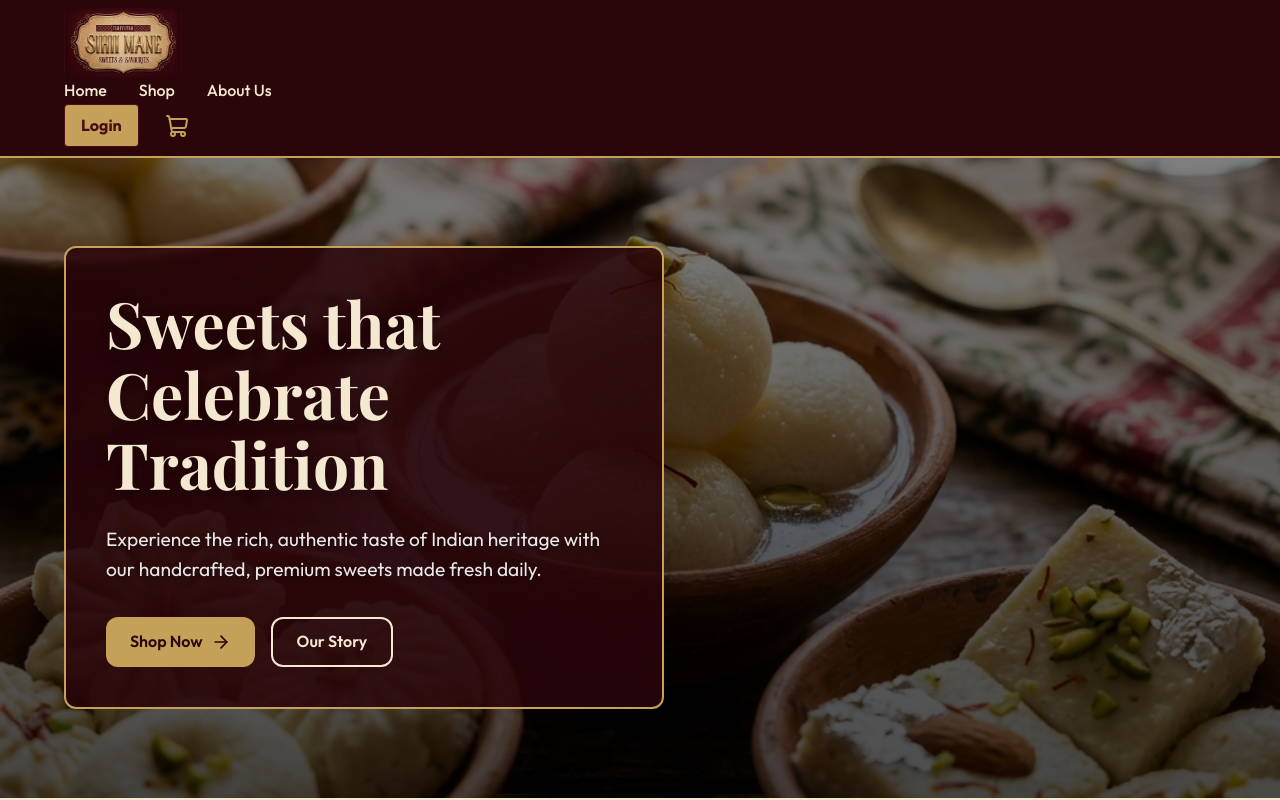
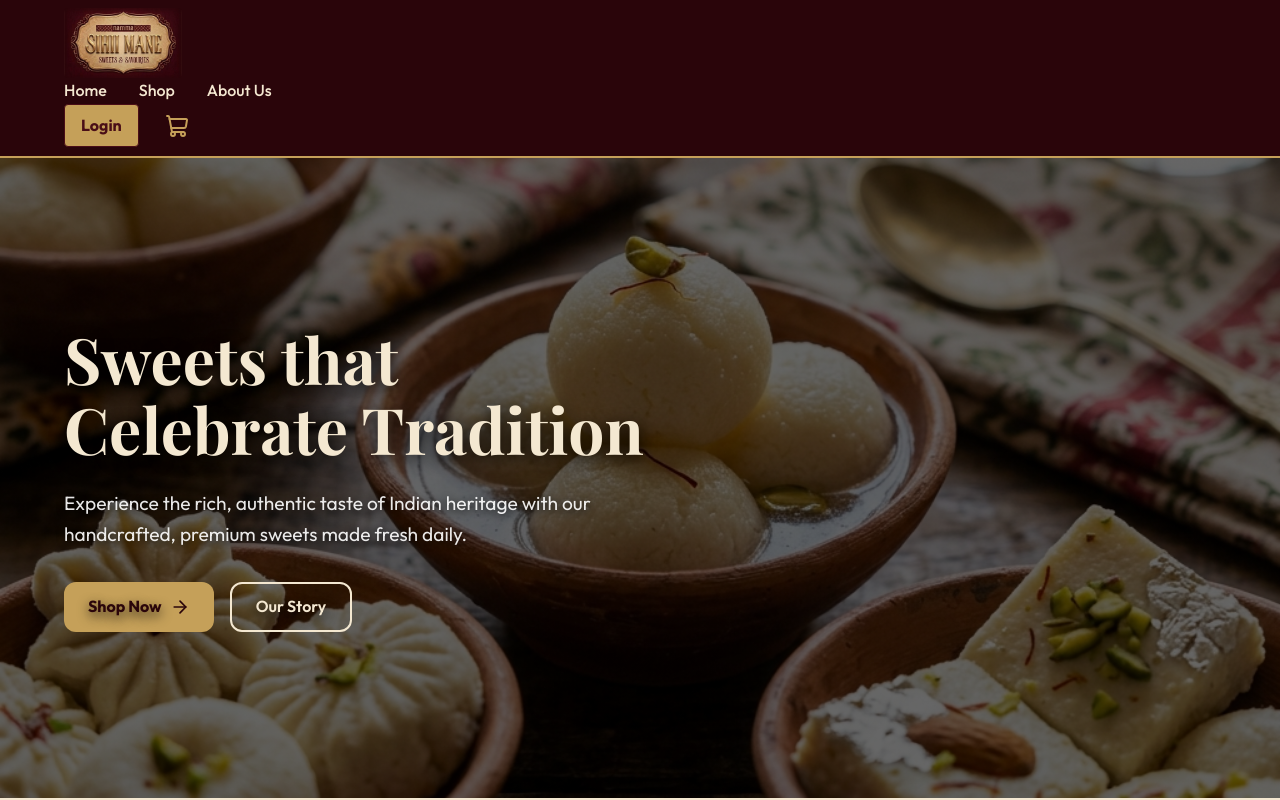
Before and after one commit to ROHITH05012005/namma-sihii-sweets, a React (Vite) app: page / in a window 1280 px wide. Shown: the top 800 px of the page. Built offline with nearby package versions, Linux system fonts and the light colour scheme; no server answers; a web font is replaced by a local one.

Commit message:
Remove solid background from hero text and use text shadows instead

```diff
--- a/src/pages/Home.jsx
+++ b/src/pages/Home.jsx
@@ -31,16 +31,16 @@ const Home = () => {
           <div
             key={`hero-${index}`}
             className={`hero-slide ${index === currentSlide ? 'active' : ''}`}
-            style={{ backgroundImage: `linear-gradient(rgba(0, 0, 0, 0.5), rgba(0, 0, 0, 0.7)), url(${cat.image})` }}
+            style={{ backgroundImage: `linear-gradient(rgba(0, 0, 0, 0.6), rgba(0, 0, 0, 0.6)), url(${cat.image})` }}
           />
         ))}
 
         <div className="container hero-content">
-          <div className="hero-text" style={{ backgroundColor: 'rgba(42, 5, 10, 0.85)', padding: '40px', borderRadius: '12px', border: '2px solid var(--secondary)' }}>
-            <h1 style={{ color: 'var(--background)' }}>Sweets that Celebrate Tradition</h1>
-            <p style={{ color: '#fff' }}>Experience the rich, authentic taste of Indian heritage with our handcrafted, premium sweets made fresh daily.</p>
+          <div className="hero-text" style={{ textShadow: '0 4px 12px rgba(0,0,0,0.8)' }}>
+            <h1 style={{ color: 'var(--background)', textShadow: '0 4px 16px rgba(0,0,0,0.9)' }}>Sweets that Celebrate Tradition</h1>
+            <p style={{ color: '#fff', fontSize: '1.2rem', textShadow: '0 2px 8px rgba(0,0,0,0.9)' }}>Experience the rich, authentic taste of Indian heritage with our handcrafted, premium sweets made fresh daily.</p>
             <div className="hero-actions">
-              <Link to="/shop" className="btn-primary" style={{ backgroundColor: 'var(--secondary)', color: 'var(--primary-dark)', borderColor: 'var(--secondary)' }}>
+              <Link to="/shop" className="btn-primary" style={{ backgroundColor: 'var(--secondary)', color: 'var(--primary-dark)', borderColor: 'var(--secondary)', fontWeight: 'bold' }}>
                 Shop Now <ArrowRight size={20} />
               </Link>
               <Link to="/about" className="btn-secondary" style={{ color: 'var(--background)', borderColor: 'var(--background)' }}>Our Story</Link>
```
